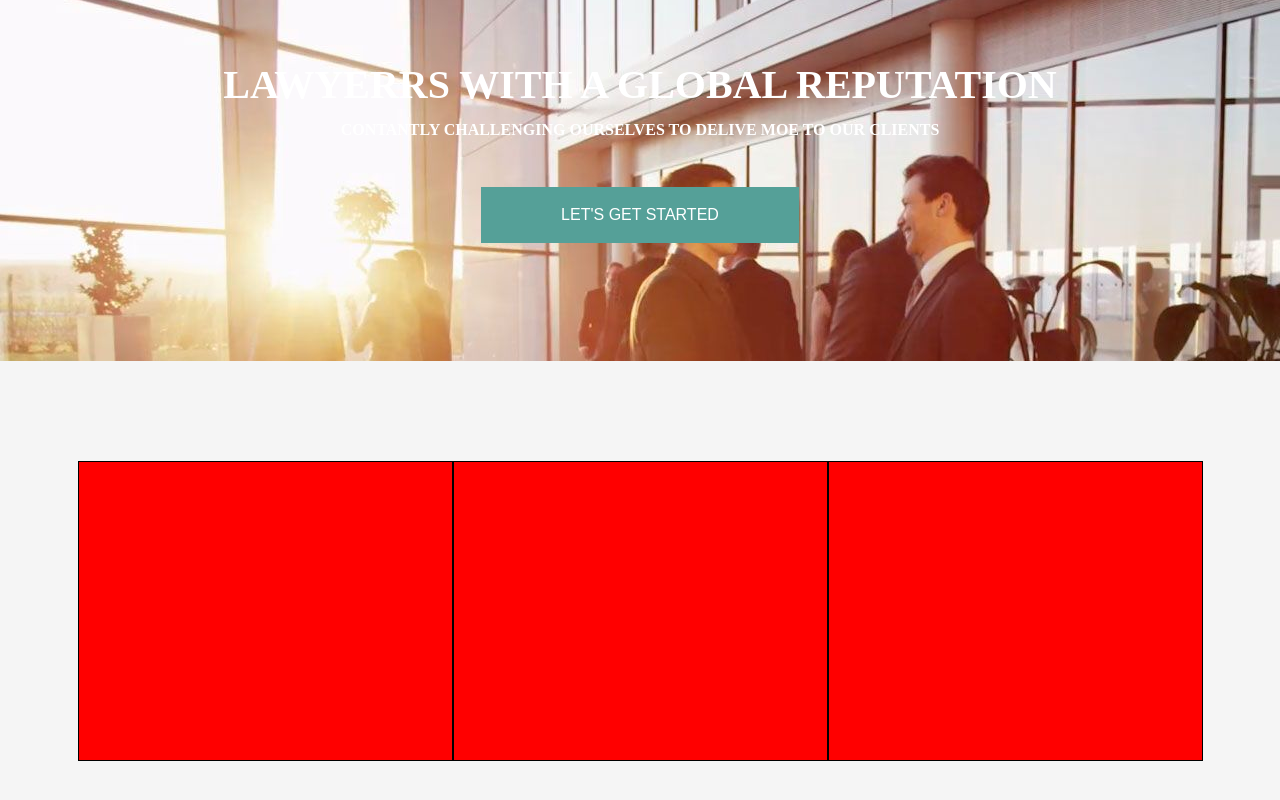
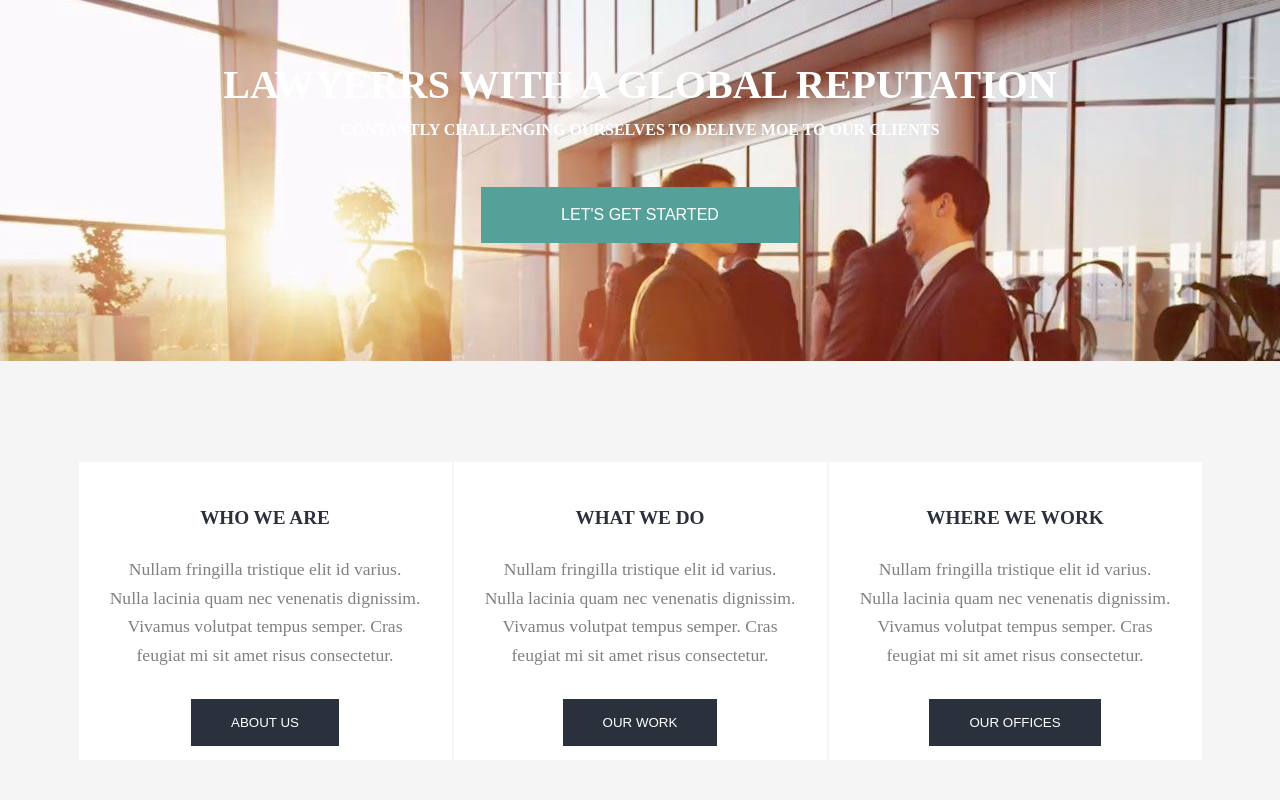
Before and after one commit to Alessio-DiNardo/proj-html-vuejs, a Vue app: page / in a window 1280 px wide. Shown: the part 264-1064 px from the top of the page. Built offline with nearby package versions, Linux system fonts and the light colour scheme.

Commit message:
Add card in appmenu

```diff
--- a/src/components/AppMenu.vue
+++ b/src/components/AppMenu.vue
@@ -1,9 +1,39 @@
 <template>
 <div class="background">
     <div class="container-container-card">
-        <div class="card"></div>
-        <div class="card"></div>
-        <div class="card"></div>
+        <div class="card">
+            <div class="text">
+                <h1>Who we are</h1>
+                <p>
+                    Nullam fringilla tristique elit id varius. Nulla lacinia quam nec venenatis dignissim. Vivamus volutpat tempus semper. Cras feugiat mi sit amet risus consectetur.
+                </p>
+                <button>
+                    about us
+                </button>
+            </div>
+        </div>
+        <div class="card">
+            <div class="text">
+                <h1>What we do</h1>
+                <p>
+                    Nullam fringilla tristique elit id varius. Nulla lacinia quam nec venenatis dignissim. Vivamus volutpat tempus semper. Cras feugiat mi sit amet risus consectetur.
+                </p>
+                <button>
+                    our work
+                </button>
+            </div>
+        </div>
+        <div class="card">
+            <div class="text">
+                <h1>where we work</h1>
+                <p>
+                    Nullam fringilla tristique elit id varius. Nulla lacinia quam nec venenatis dignissim. Vivamus volutpat tempus semper. Cras feugiat mi sit amet risus consectetur.
+                </p>
+                <button>
+                    our offices
+                </button>
+            </div>
+        </div>
     </div>
 </div>
 <section class="check">
@@ -62,10 +92,36 @@ export default {
     div.card{
         width: 375px;
         height: 300px;
-        background-color: red;
-        border: 1px solid black;
+        background-color: white;
+        border: 1px solid $secondColor;
+        text-align: center;
     }
 
+    div.text{
+        padding-top: 3rem;
+
+        h1{
+            font-size: 1.2rem;
+            text-transform: uppercase;
+            line-height: 1rem;
+            color: $fourColor;
+        }
+
+        p{
+            font-size: 1.1rem;
+            padding: 1.8rem;
+            line-height: 1.8rem;
+            color: grey;
+        }
+
+        button{
+            border: none;
+            background-color: $fourColor;
+            padding: 1rem 2.5rem 1rem 2.5rem;
+            color: white;
+            text-transform: uppercase;
+        }
+    }
     section.check{
         background-color: $sixColor;
         width: 100%;
```
